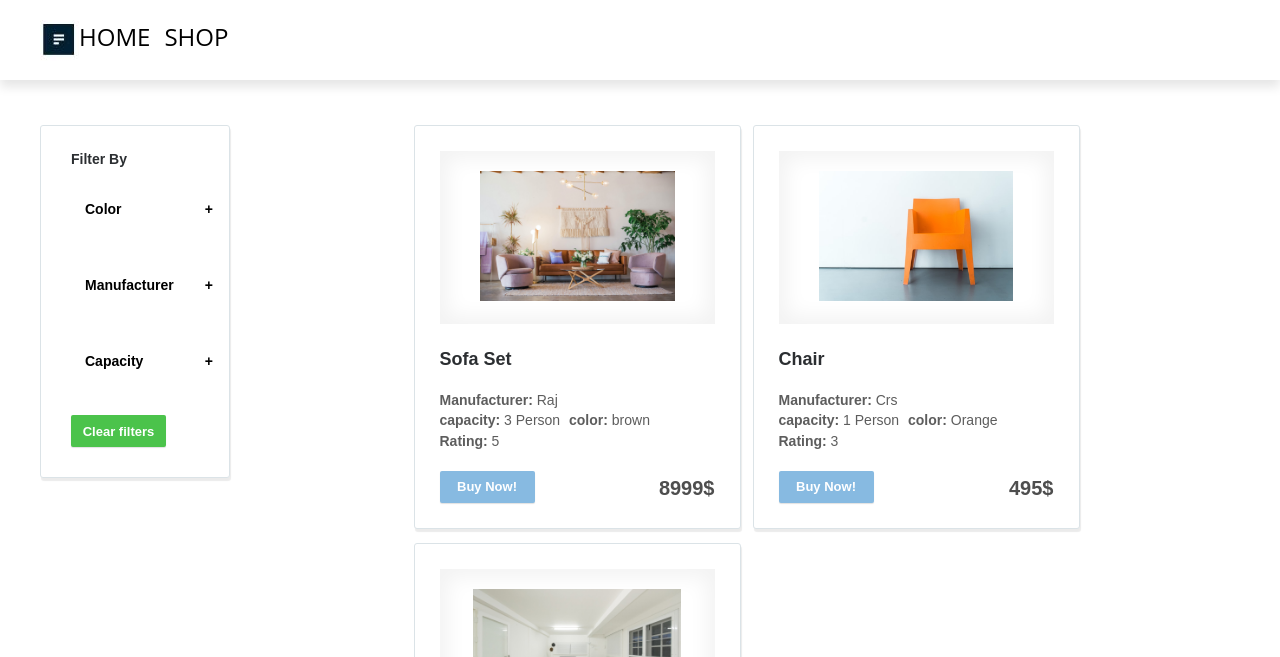
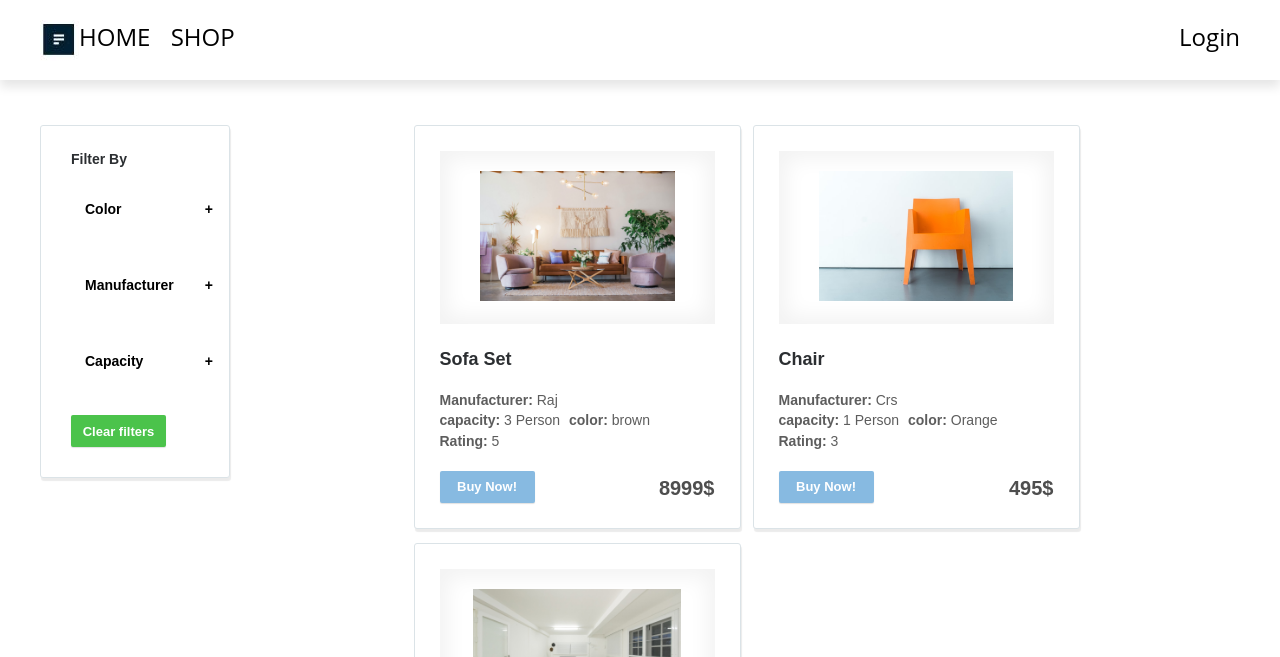
Before and after one commit to anant026/furniture, a plain HTML site: page index.html in a window 1280 px wide. Shown: the top 657 px of the page. Drawn offline with nearby package versions, Linux system fonts and the light colour scheme.

Commit message:
added Login and some styling
implemented some styling and login button

```diff
--- a/index.html
+++ b/index.html
@@ -15,7 +15,8 @@
 
 	<header class="compact">
 
-		<h1><img src="./assets/images/menu.JPG" style="float:left"><a href="#">HOME</a><span style="padding: 7px;"></span>SHOP</h1>
+		<h1><img src="./assets/images/menu.JPG" style="float:left"><a href="#">HOME</a><span style="padding: 7px;">
+		</span>SHOP<a href="#" style="float:right">Login</a></h1>
 	</header>
 
 	<div class="main-content">
```
